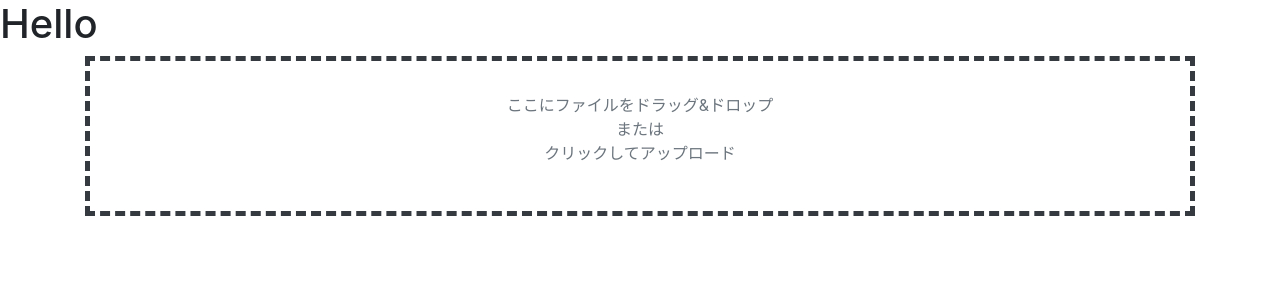
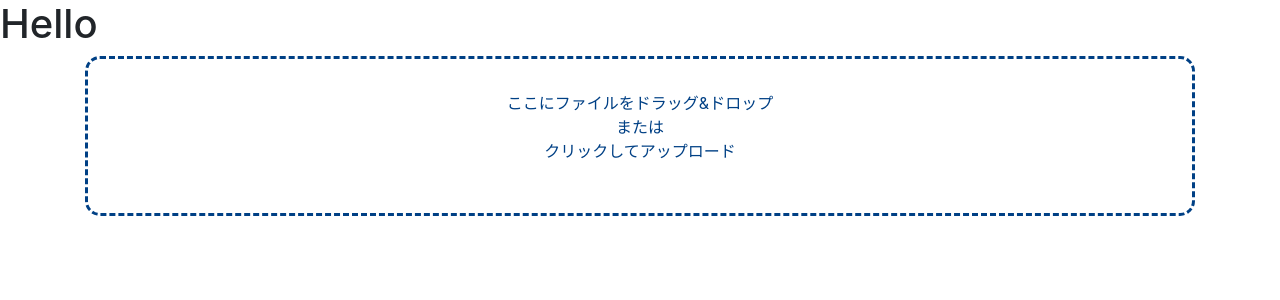
Before and after one commit to YaCpotato/Django3-REST-framework, a Django app: page / in a window 1280 px wide. Shown: the top 300 px of the page. Run offline with Django 3.2, Linux system fonts and the light colour scheme; some libraries are stand-ins or nearby versions.

Commit message:
style OK

```diff
--- a/project/static/css/style.css
+++ b/project/static/css/style.css
@@ -4,9 +4,15 @@
 .dd-form{
     width:100%;
     height:20%;
-    border:dashed 5px #343a40;
+    border:dashed 3px #004085;
+    border-radius: 15px;
     text-align: center;
     vertical-align: middle;
-    color:#6c757d;
+    color: #004085;
     margin: 0 auto;
 }
+
+.dd-form:hover{
+    border:dashed 3px #004085;
+    background-color: #cce5ff;
+}
```
